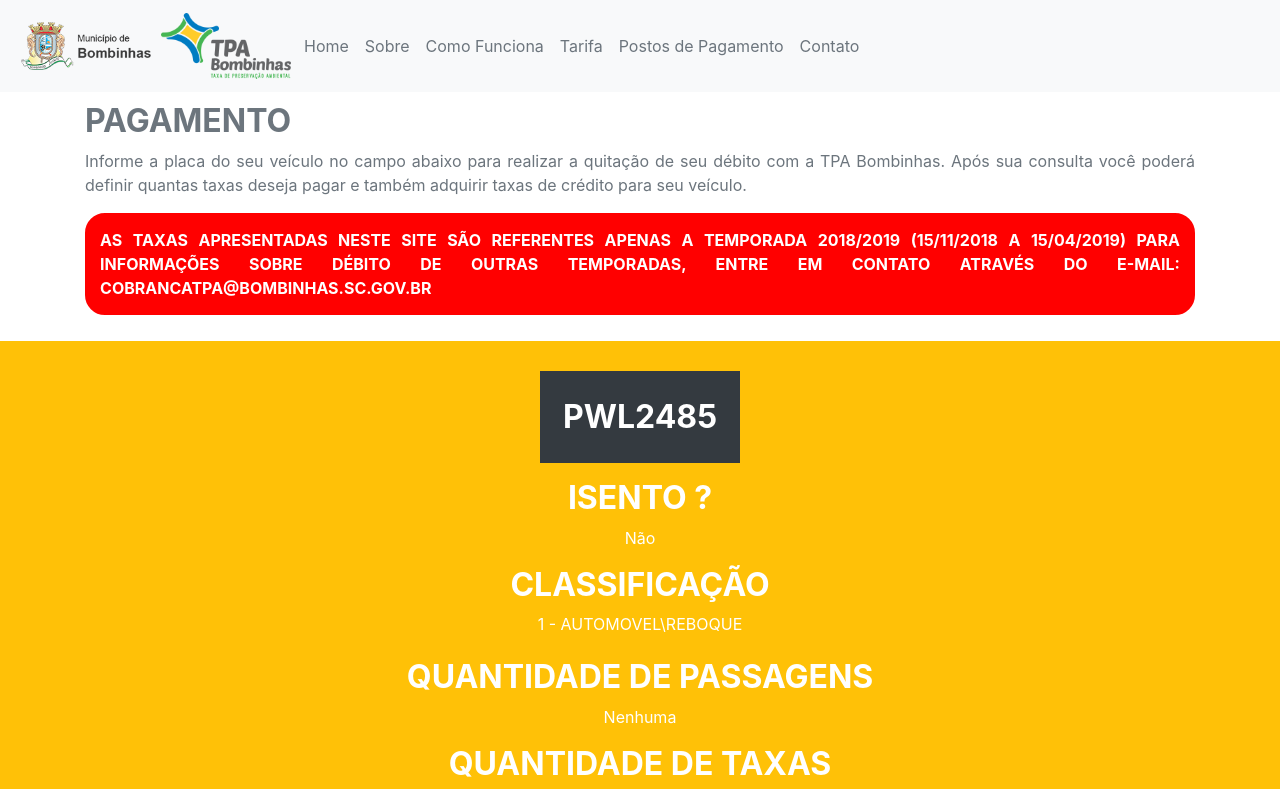
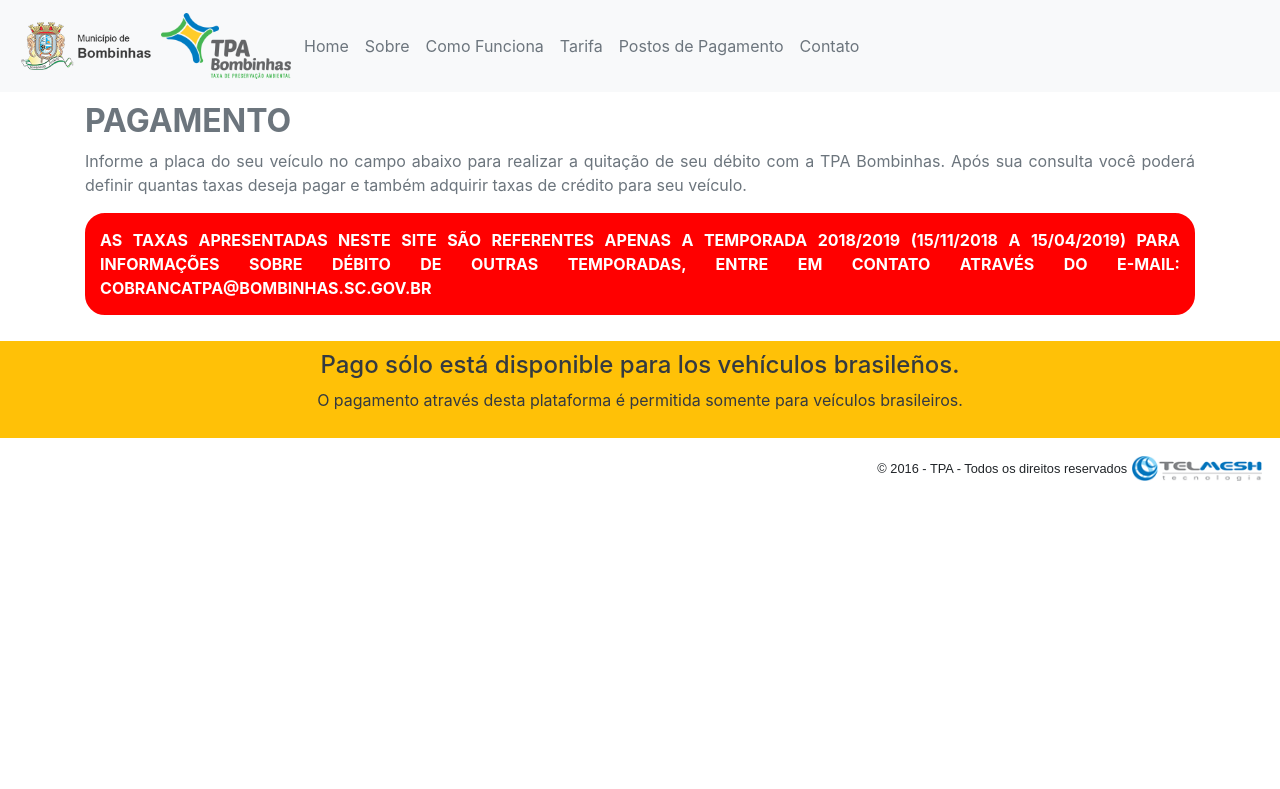
Before and after one commit to espFabioAlmeida/tpaAngular, an Angular app: page /pagamento in a window 1280 px wide. Shown: the top 789 px of the page. Built offline with nearby package versions, Linux system fonts and the light colour scheme.

Commit message:
veiculo service criado

```diff
--- a/src/app/form-pagamento/form-pagamento.component.html
+++ b/src/app/form-pagamento/form-pagamento.component.html
@@ -1,14 +1,23 @@
 <div class="fundo text-white bg-warning">
-        <div class="container">
+    <div class="container text-dark" *ngIf="!veiculo.veiculoNacional">
+        <h4>Pago sólo está disponible para los vehículos brasileños.</h4>
+        <p>
+            O pagamento através desta plataforma é permitida somente para veículos brasileiros.
+        </p>
+    </div>
+    <div class="container" *ngIf="veiculo.veiculoNacional">
         <div>
             <p class="placa bg-dark">
-                    PWL2485
+                {{veiculo.placa}}
             </p>
         </div>
 
         <div>
             <h2 class="titulo">ISENTO ?</h2>
-                <p>
+            <p *ngIf="veiculo.isento">
+                Sim
+            </p>
+            <p *ngIf="!veiculo.isento">
                 Não
             </p>
         </div>
@@ -16,7 +25,7 @@
         <div>
             <h2 class="titulo">CLASSIFICAÇÃO</h2>
             <p>
-                    1 - AUTOMOVEL\REBOQUE
+                {{veiculo.classificacao}}
             </p>
         </div>
 
@@ -24,8 +33,11 @@
 
             <div>
                 <h2 class="titulo">QUANTIDADE DE PASSAGENS</h2>
-                    <p>
+                <p *ngIf="veiculo.passagens == 0">
                     Nenhuma
+                </p>
+                <p *ngIf="veiculo.passagens > 0">
+                    {{veiculo.passagens}}
                 </p>
             </div>
 
--- a/src/app/form-pagamento/form-pagamento.component.ts
+++ b/src/app/form-pagamento/form-pagamento.component.ts
@@ -3,6 +3,8 @@ import { ActivatedRoute } from '@angular/router';
 import { FormGroup, Validators, FormBuilder } from '@angular/forms';
 import { CepService } from '../services/cep.service';
 import { Cep } from '../model/cep';
+import { Veiculo } from '../model/veiculo';
+import { VeiculoService } from '../services/veiculo.service';
 
 @Component({
   selector: 'app-form-pagamento',
@@ -19,13 +21,16 @@ export class FormPagamentoComponent implements OnInit {
 
   endereco: Cep;
 
+  veiculo: Veiculo = new Veiculo();
+
   constructor(private route: ActivatedRoute, private formBuilder: FormBuilder,
-    private cepService: CepService) { }
+    private cepService: CepService, private veiculoService: VeiculoService) { }
 
   ngOnInit() {
     this.iniciaFormulario();
     this.valorTaxas = 0;
     this.endereco = new Cep();
+    this.veiculo = this.veiculoService.getVeiculoConsultado();
   }
 
   submitBoleto()
--- a/src/app/home/home.component.ts
+++ b/src/app/home/home.component.ts
@@ -1,7 +1,8 @@
 import { Component, OnInit } from '@angular/core';
 import { Router, ActivatedRoute } from '@angular/router';
 import { FormGroup, Validators, FormBuilder } from '@angular/forms';
-import { Placa } from '../model/placa';
+import { Veiculo } from '../model/veiculo';
+import { VeiculoService } from '../services/veiculo.service';
 
 
 @Component({
@@ -10,10 +11,11 @@ import { Placa } from '../model/placa';
   styleUrls: ['./home.component.css']
 })
 export class HomeComponent implements OnInit {
-  placa: Placa = new Placa();
   formulario: FormGroup;
+  veiculo: Veiculo = new Veiculo;
 
-  constructor(private router: Router, private route: ActivatedRoute, private formBuilder: FormBuilder) { }
+  constructor(private router: Router, private route: ActivatedRoute, private formBuilder: FormBuilder,
+    private veiculoService: VeiculoService) { }
 
   ngOnInit() {
     this.formulario = this.formBuilder.group({
@@ -42,6 +44,13 @@ export class HomeComponent implements OnInit {
     {
       console.log("Veículo Nacional Recebido");
       console.log(this.formulario.value);
+
+      this.veiculo.placa = this.formulario.value.placa;
+      this.veiculo.placa = this.veiculo.placa.toUpperCase();
+      this.veiculo.veiculoNacional = true;
+      this.veiculoService.setVeiculoConsultado(this.veiculo);
+      this.veiculo = new Veiculo();
+
       this.router.navigate(['/pagamento']);
     }
   }
@@ -52,6 +61,13 @@ export class HomeComponent implements OnInit {
     {
       console.log("Veículo Internacional Recebido");
       console.log(this.formulario.value);
+
+      this.veiculo.placa = this.formulario.value.placa;
+      this.veiculo.veiculoNacional = false;
+      this.veiculoService.setVeiculoConsultado(this.veiculo);
+      this.veiculo = new Veiculo();
+
+      this.router.navigate(['/pagamento']);
     }
   }
 
--- a/src/app/model/placa.ts
+++ /dev/null
@@ -1,5 +0,0 @@
-export class Placa
-{
-    placa: String;
-    veiculoNacional: Boolean;
-}
--- /dev/null
+++ b/src/app/model/veiculo.ts
@@ -0,0 +1,8 @@
+export class Veiculo
+{
+    placa: String;
+    veiculoNacional: Boolean;
+    isento: Boolean;
+    passagens: any;
+    classificacao: String;
+}
--- /dev/null
+++ b/src/app/services/veiculo.service.ts
@@ -0,0 +1,61 @@
+import { Injectable } from '@angular/core';
+import { Veiculo } from '../model/veiculo';
+
+@Injectable({
+  providedIn: 'root'
+})
+export class VeiculoService {
+  veiculoConsultado: Veiculo = new Veiculo;
+  veiculos: Veiculo[] = [];
+  veiculoCadastro: Veiculo = new Veiculo;
+
+  constructor() {
+    this.veiculoCadastro.classificacao = "1 - AUTOMOVEL\REBOQUE";
+    this.veiculoCadastro.isento = false;
+    this.veiculoCadastro.passagens = 0;
+    this.veiculoCadastro.placa = "PWL2485"
+    this.veiculoCadastro.veiculoNacional = true;
+    this.veiculos.push(this.veiculoCadastro);
+    this.veiculoCadastro = new Veiculo();
+
+    this.veiculoCadastro.classificacao = "2 - MOTOCICLETA/TRICILO";
+    this.veiculoCadastro.isento = false;
+    this.veiculoCadastro.passagens = 2;
+    this.veiculoCadastro.placa = "ABC1234"
+    this.veiculoCadastro.veiculoNacional = true;
+    this.veiculos.push(this.veiculoCadastro);
+    this.veiculoCadastro = new Veiculo();
+
+    this.veiculoCadastro.classificacao = "1 - AUTOMOVEL/REBOQUE";
+    this.veiculoCadastro.isento = false;
+    this.veiculoCadastro.passagens = 0;
+    this.veiculoCadastro.placa = "MFV5886"
+    this.veiculoCadastro.veiculoNacional = true;
+    this.veiculos.push(this.veiculoCadastro);
+    this.veiculoCadastro = new Veiculo();
+
+    this.veiculoCadastro.classificacao = "3 - CAMINHONETE";
+    this.veiculoCadastro.isento = false;
+    this.veiculoCadastro.passagens = 1;
+    this.veiculoCadastro.placa = "AAA1234"
+    this.veiculoCadastro.veiculoNacional = true;
+    this.veiculos.push(this.veiculoCadastro);
+    this.veiculoCadastro = new Veiculo();
+   }
+
+  setVeiculoConsultado(veiculo: Veiculo)
+  {
+    const buscaCarro: Veiculo = this.veiculos.find(carro => carro.placa == veiculo.placa)
+
+    if(buscaCarro != null)
+    {
+      this.veiculoConsultado = buscaCarro;
+    }
+
+  }
+
+  getVeiculoConsultado()
+  {
+    return this.veiculoConsultado;
+  }
+}
```
Also changed, not shown: 1 other file (tests, documents, lock files or other folders). Lines whose indentation alone changed are shown as unchanged.
